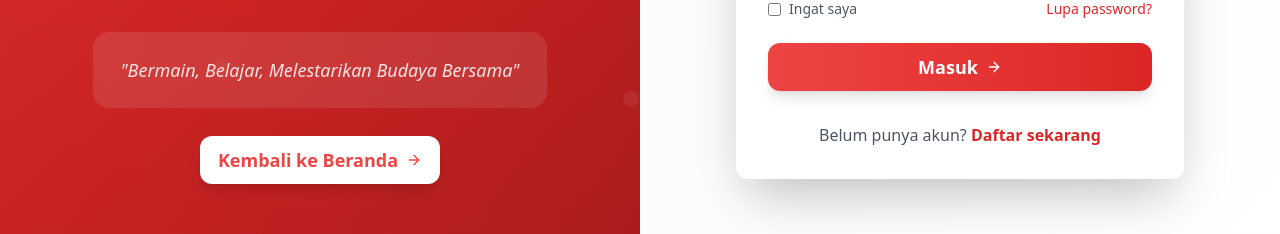
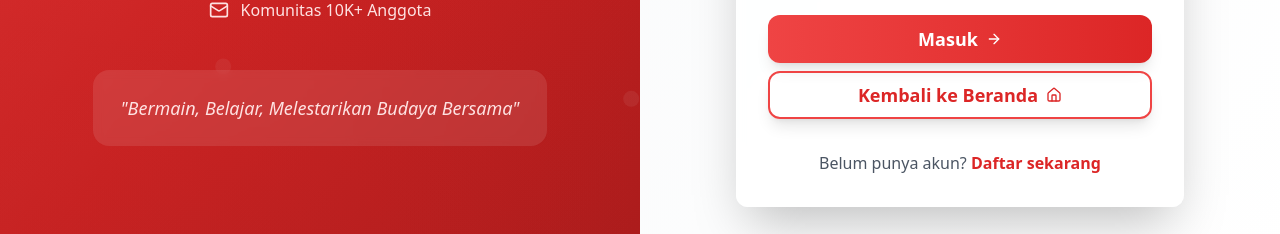
Before and after one commit to StyNW7/Beta, a React (Vite) app in the folder Frontend/: page /login in a window 1280 px wide. Shown: the part 493-727 px from the top of the page. Built offline with nearby package versions, Linux system fonts and the light colour scheme; no server answers.

Commit message:
update login page to home flow

```diff
--- a/Frontend/src/pages/Auth/login.tsx
+++ b/Frontend/src/pages/Auth/login.tsx
@@ -8,7 +8,7 @@ import { Button } from "@/components/ui/button"
 import { Input } from "@/components/ui/input"
 import { Label } from "@/components/ui/label"
 import { Card, CardContent } from "@/components/ui/card"
-import { Eye, EyeOff, Mail, Lock, Gamepad2, ArrowRight, Sparkles } from "lucide-react"
+import { Eye, EyeOff, Mail, Lock, Gamepad2, ArrowRight, Sparkles, Home } from "lucide-react"
 
 export default function LoginPage() {
 
@@ -140,7 +140,7 @@ export default function LoginPage() {
             </motion.div>
           </motion.div>
 
-          <Button
+          {/* <Button
             className="w-60 h-12 bg-white text-red-500 rounded-xl font-semibold text-lg hover:bg-white hover:text-red-500 active:scale-100 shadow-lg transition-all duration-300 transform hover:scale-[1.02] mt-7"
           >
             <a href="/">
@@ -149,7 +149,7 @@ export default function LoginPage() {
                 <ArrowRight className="h-5 w-5" />
               </div>
             </a>
-          </Button>
+          </Button> */}
 
         </div>
       </div>
@@ -273,8 +273,23 @@ export default function LoginPage() {
                       </div>
                     )}
                   </Button>
+
+
+
                 </motion.div>
               </form>
+
+              <Button
+                variant="outline"
+                className="w-full h-12 border-2 border-red-500 bg-white/10 text-red-600 hover:bg-red-50 hover:text-red-700 hover:border-red-600 rounded-xl font-semibold text-lg shadow-lg hover:shadow-xl transition-all duration-300 transform hover:scale-[1.02] mt-2"
+              >
+                <a href="/">
+                  <div className="flex items-center gap-2">
+                    Kembali ke Beranda
+                    <Home className="h-5 w-5" />
+                  </div>
+                </a>
+              </Button>
 
               <motion.div
                 initial={{ opacity: 0 }}
```
